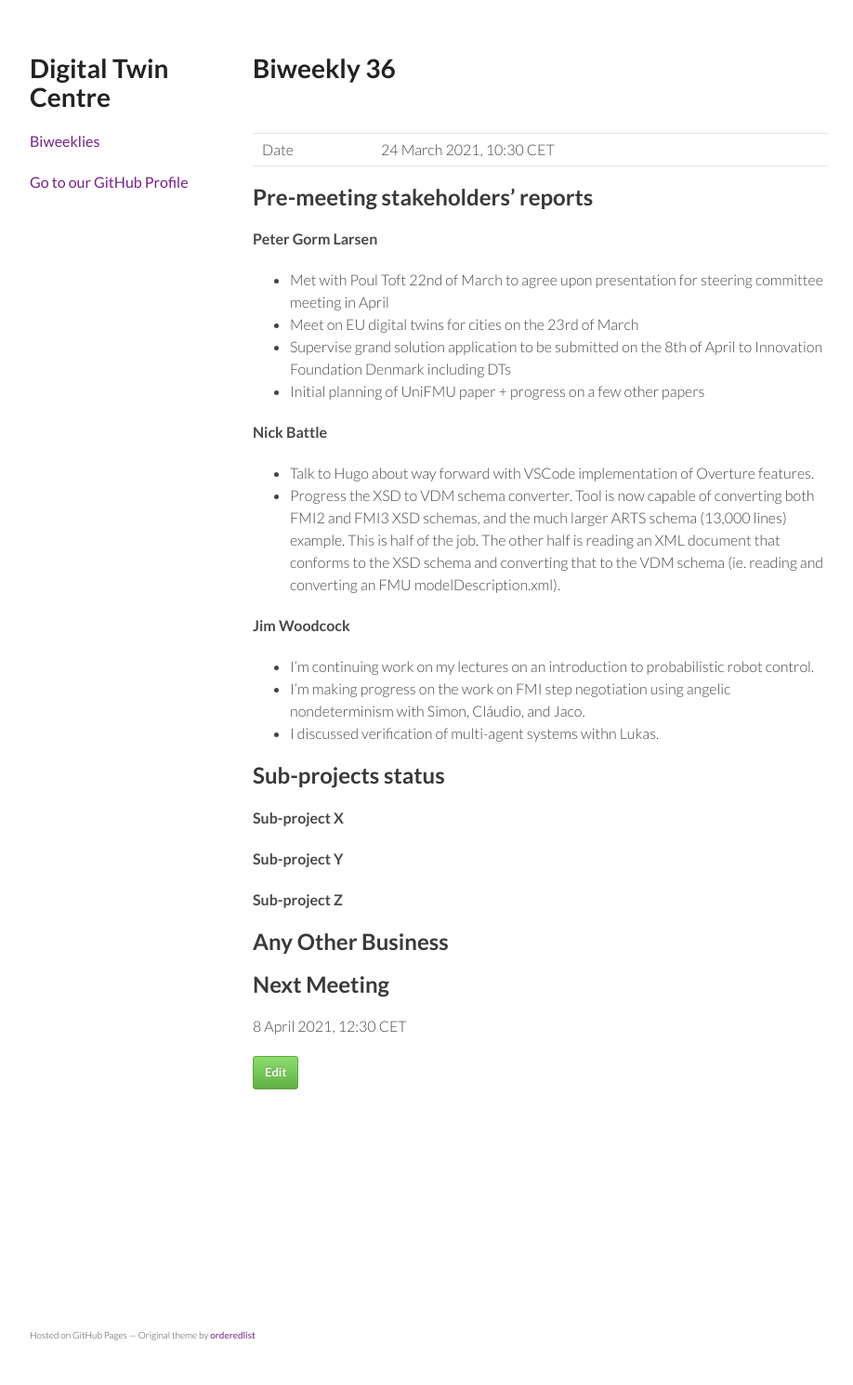
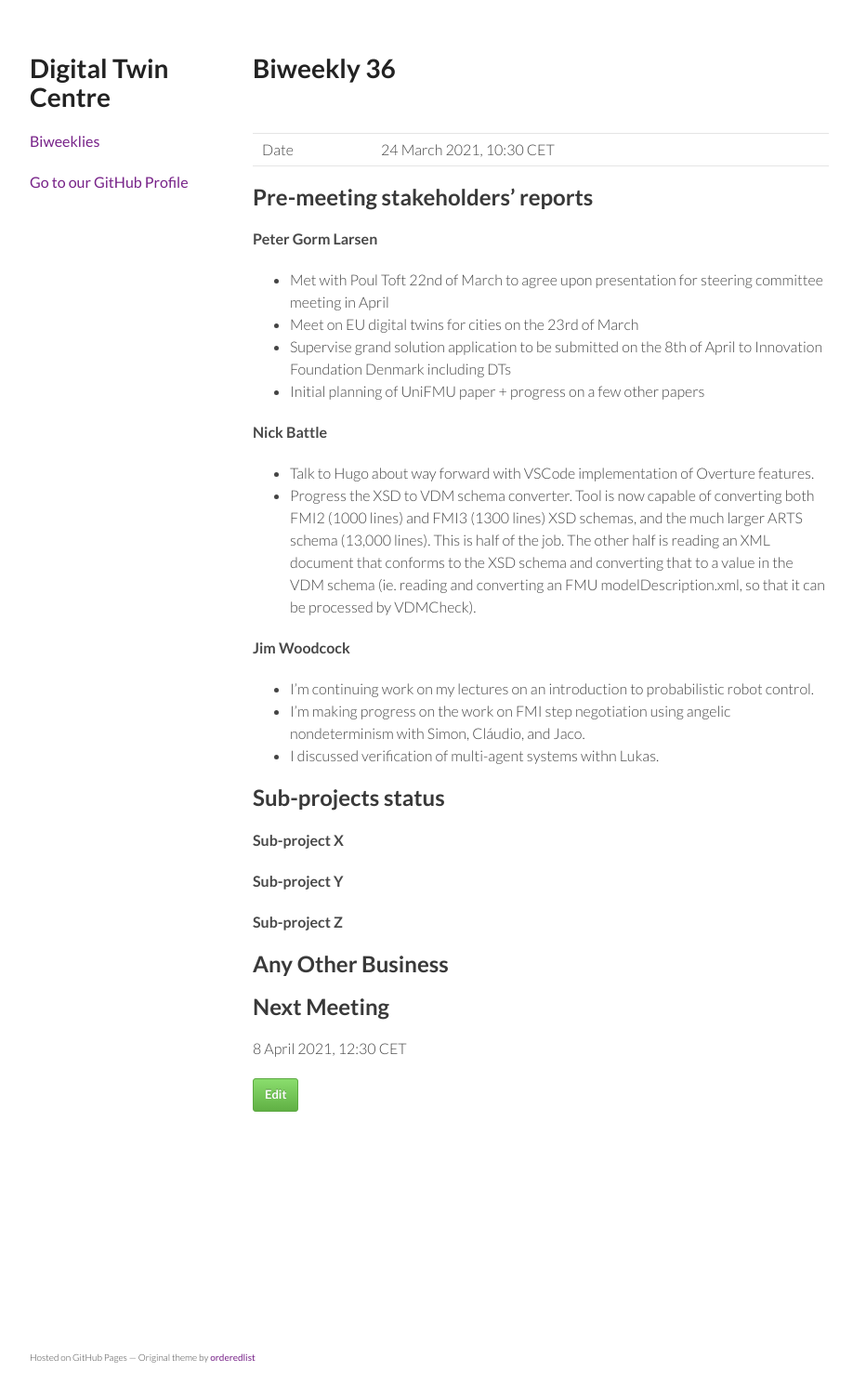
Before and after one commit to digitaltwincentre/digitaltwincentre.github.io, a Jekyll site: the page built from _biweeklies/Biweekly-36.md, in a window 1280 px wide. Shown: the whole page at 93% size, without its empty margins (178-1096 px from the left). Built offline with Jekyll 4.4.1, drawn with Linux system fonts in a browser that asks for light colours; nearby versions of some CDN libraries; before the commit the page ends 1466 px from its top, so only the background shows below that.

Commit message:
Update Biweekly-36.md

```diff
--- a/_biweeklies/Biweekly-36.md
+++ b/_biweeklies/Biweekly-36.md
@@ -28,7 +28,7 @@ date: 24 March 2021, 1030 CET
 
 #### Nick Battle
 * Talk to Hugo about way forward with VSCode implementation of Overture features.
-* Progress the XSD to VDM schema converter. Tool is now capable of converting both FMI2 and FMI3 XSD schemas, and the much larger ARTS schema (13,000 lines) example. This is half of the job. The other half is reading an XML document that conforms to the XSD schema and converting that to the VDM schema (ie. reading and converting an FMU modelDescription.xml).
+* Progress the XSD to VDM schema converter. Tool is now capable of converting both FMI2 (1000 lines) and FMI3 (1300 lines) XSD schemas, and the much larger ARTS schema (13,000 lines). This is half of the job. The other half is reading an XML document that conforms to the XSD schema and converting that to a value in the VDM schema (ie. reading and converting an FMU modelDescription.xml, so that it can be processed by VDMCheck).
 
 #### Jim Woodcock
 * I'm continuing work on my lectures on an introduction to probabilistic robot control.
```
